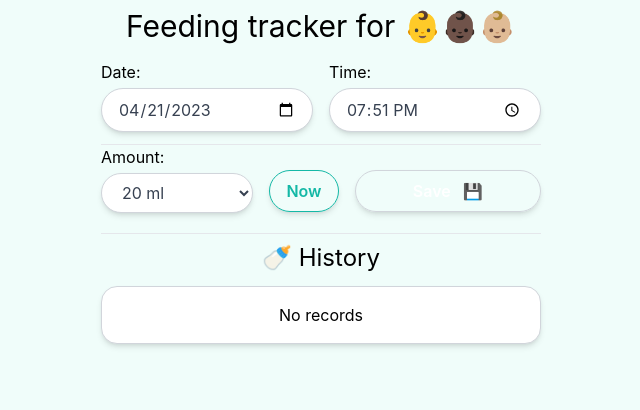
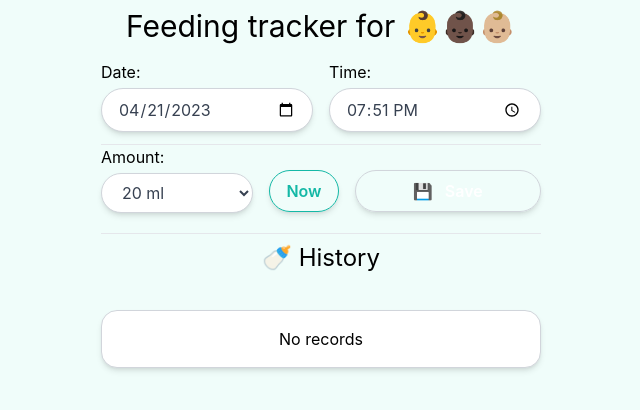
Before and after one commit to AlexanderMar21/baby-record, a Vue app: page / in a window 1280 px wide. Shown: the top 410 px of the page, without its empty margins (319-959 px from the left). Built offline with nearby package versions, Linux system fonts and the light colour scheme.

Commit message:
chore: ui improves

```diff
--- a/src/components/MilkRecorder.vue
+++ b/src/components/MilkRecorder.vue
@@ -40,13 +40,13 @@
 					</select>
 				</div>
 				<button class="btn btn--outlined inline-block mt-3" @click.stop="setNow" type="button">Now</button>
-				<button class="btn btn--primary flex-1 inline-block mt-3" type="submit">Save &nbsp 💾</button>
+				<button class="btn btn--primary flex-1 inline-block mt-3" type="submit">💾 &nbsp Save</button>
 			</div>
 		</form>
 		<hr class="w-full my-2" />
 		<section class="w-full">
 			<h2 class="text-2xl text-center mb-3">🍼 History</h2>
-			<small>
+			<small class="text-teal-900 mb-1 inline-block">
 				{{ timeAgo ? `Last feeding: ${timeAgo} ⏱️` : '' }}
 			</small>
 			<ol
```
